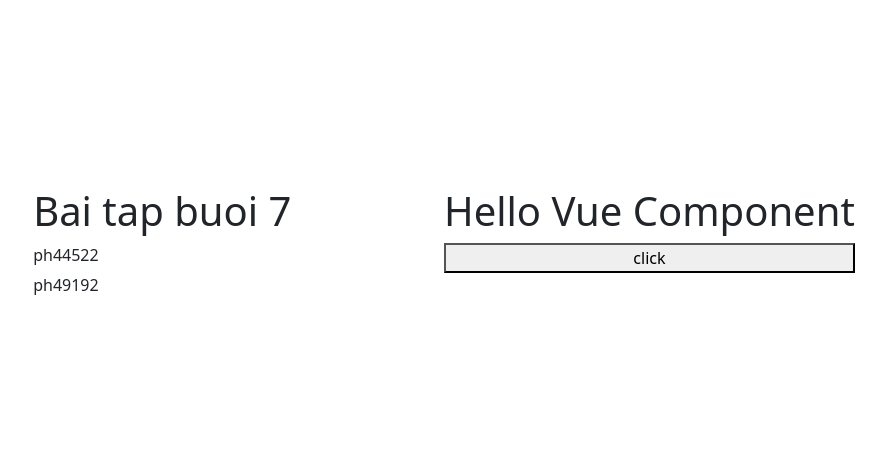
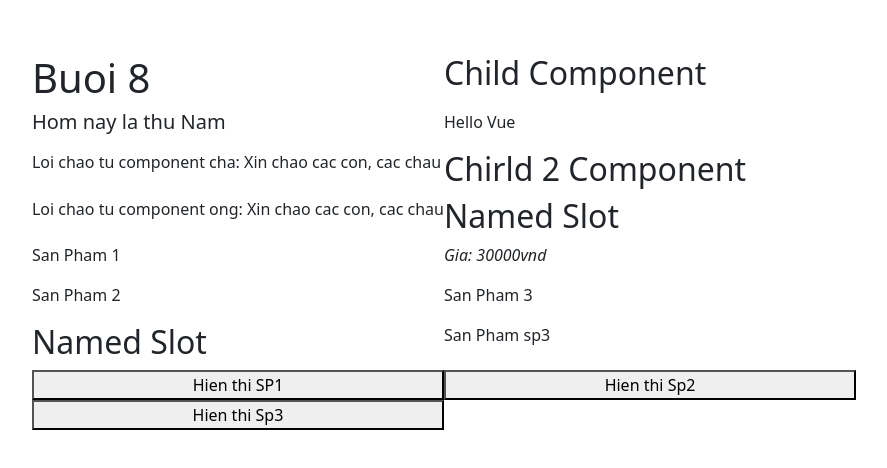
Before and after one commit to ngandt184163/summer25-sd20303, a Vue app in the folder Vuejs/ca5/front-end-framework/: page / in a window 1280 px wide. Shown: the part 158-626 px from the top of the page, without its empty margins (196-1083 px from the left). Built offline with nearby package versions, Linux system fonts and the light colour scheme.

Commit message:
vue ca 5 buoi 8

```diff
--- /dev/null
+++ b/Vuejs/ca5/front-end-framework/src/baihoc/buoi8_App.vue
@@ -0,0 +1,54 @@
+<script setup>
+import ChildComponent from "@/components/ChildComponent.vue";
+import NamedSlot from "@/components/NamedSlot.vue";
+import { ref, provide } from "vue";
+/**
+ * 1. Slot: dung de truyen HTML
+ * (noi dung) tu cha vao con
+ * 2. Named Slot: dung de truyen
+ * noi dung tu cha vao con trong
+ * truong hop con co nhieu slot
+ * 3. Scoped Slot: dung de truyen
+ * du lieu tu con len cha.
+ * 4. Dynamic Slot: la Named slot
+ * thay doi theo bien
+ */
+
+const slotName = ref("sp3");
+function changeSlotName(name) {
+  slotName.value = name;
+}
+
+// muon truyen bien msg xuong component con
+// va chau,..... (nhieu cap)
+const msg = ref("Xin chao cac con, cac chau");
+provide("message", msg);
+</script>
+<template>
+  <h1>Buoi 8</h1>
+  <ChildComponent v-slot="{ msg }">
+    <h5>Hom nay la thu Nam</h5>
+    <p>{{ msg }}</p>
+  </ChildComponent>
+  <NamedSlot>
+    <template v-slot:sp1>
+      <p>San Pham 1</p>
+      <i>Gia: 30000vnd</i>
+    </template>
+    <template v-slot:sp2>
+      <p>San Pham 2</p>
+    </template>
+    <template v-slot:sp3>
+      <p>San Pham 3</p>
+    </template>
+  </NamedSlot>
+  <NamedSlot>
+    <template v-slot:[slotName]>
+      <p>San Pham {{ slotName }}</p>
+    </template>
+  </NamedSlot>
+  <button @click="changeSlotName('sp1')">Hien thi SP1</button>
+  <button @click="changeSlotName('sp2')">Hien thi Sp2</button>
+  <button @click="changeSlotName('sp3')">Hien thi Sp3</button>
+</template>
+<style scoped></style>
--- /dev/null
+++ b/Vuejs/ca5/front-end-framework/src/components/ChildComponent.vue
@@ -0,0 +1,18 @@
+<script setup>
+import { ref, inject } from "vue";
+import Chirld2Component from "./Chirld2Component.vue";
+
+const msg = ref("Hello Vue");
+const message = inject("message");
+</script>
+<template>
+  <h2>Child Component</h2>
+  <!-- noi dung cua slot se
+     duoc component cha truyen vao -->
+  <slot :msg="msg"></slot>
+  <!-- hien thi bien message duoc truyen tu cha -->
+  <p>Loi chao tu component cha: {{ message }}</p>
+  <!-- goi component con Chirld 2 -->
+  <Chirld2Component />
+</template>
+<style scoped></style>
--- /dev/null
+++ b/Vuejs/ca5/front-end-framework/src/components/Chirld2Component.vue
@@ -0,0 +1,9 @@
+<script setup>
+import { inject } from "vue";
+const message = inject("message");
+</script>
+<template>
+  <h2>Chirld 2 Component</h2>
+  <p>Loi chao tu component ong: {{ message }}</p>
+</template>
+<style scoped></style>
--- /dev/null
+++ b/Vuejs/ca5/front-end-framework/src/components/NamedSlot.vue
@@ -0,0 +1,7 @@
+<script setup></script>
+<template>
+  <h2>Named Slot</h2>
+  <slot name="sp1"></slot>
+  <slot name="sp2"></slot>
+  <slot name="sp3"></slot>
+</template>
--- a/Vuejs/ca5/front-end-framework/src/main.js
+++ b/Vuejs/ca5/front-end-framework/src/main.js
@@ -11,7 +11,8 @@
 // import App from "./baihoc/buoi6_App.vue";
 // import App from "./baihoc/baitapbuoi6_App.vue";
 // import App from "./baihoc/buoi7_App.vue";
-import App from "./baihoc/baitapbuoi7_App.vue";
+// import App from "./baihoc/baitapbuoi7_App.vue";
+import App from "./baihoc/buoi8_App.vue";
 
 import router from "./router";
 
```
Also changed, not shown: Vuejs/ca5/front-end-framework/src/baihoc/assignment_gd1.txt (added), 1 other file (tests, documents, lock files or other folders).
